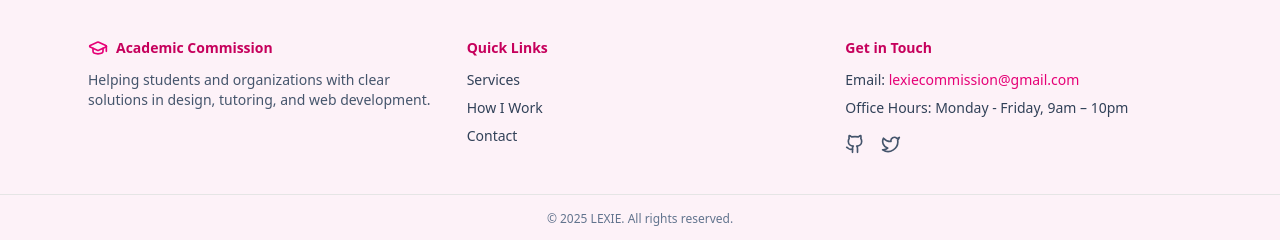
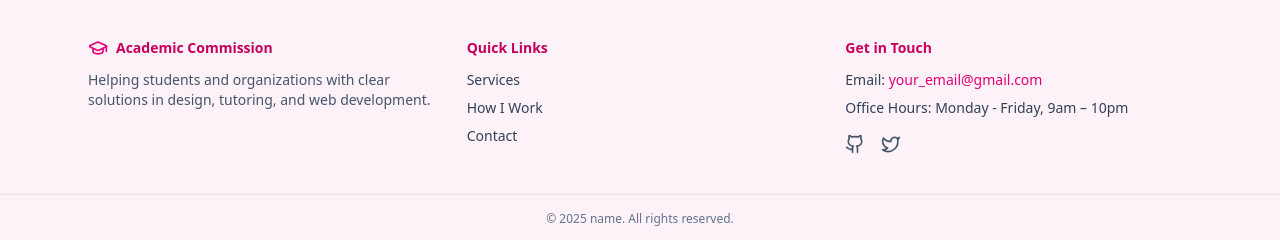
Before and after one commit to lexcommission/website, a Next.js app: page / in a window 1280 px wide. Shown: the part 2540-2780 px from the top of the page. Built offline with nearby package versions, Linux system fonts and the light colour scheme.

Commit message:
Update page.tsx

```diff
--- a/src/app/page.tsx
+++ b/src/app/page.tsx
@@ -360,10 +360,10 @@ export default function Page() {
 
                 emailjs
                   .sendForm(
-                    "service_tl8pilq",   // EmailJS Service ID
-                    "template_w9yxgzv",  // EmailJS Template ID
+                    "your_serviceid",   // EmailJS Service ID
+                    "your_templateid",  // EmailJS Template ID
                     e.target as HTMLFormElement,
-                    "8NVS0TuDBOESA4o2A" // Public Key
+                    "your_publickey" // Public Key
                   )
                   .then(() => {
                     setFormMessage({ text: "Message sent successfully!", type: "success" });
@@ -489,10 +489,10 @@ export default function Page() {
             <p>
               Email:{" "}
               <a
-                href="mailto:lexiecommission@gmail.com"
+                href="mailto:youremail@gmail.com"
                 className="text-pink-600 hover:underline hover:text-pink-700"
               >
-                lexiecommission@gmail.com
+                your_email@gmail.com
               </a>
             </p>
 
@@ -501,7 +501,7 @@ export default function Page() {
             {/* Social Icons */}
             <div className="flex gap-4 mt-4">
               <a
-                href="https://github.com/lexcommission"
+                href="https://github.com/your_username"
                 target="_blank"
                 rel="noopener noreferrer"
                 className="text-slate-600 hover:text-pink-600"
@@ -509,7 +509,7 @@ export default function Page() {
                 <Icons.Github className="w-5 h-5" />
               </a>
               <a
-                href="https://x.com/lexiecomms"
+                href="https://x.com/your_username"
                 target="_blank"
                 rel="noopener noreferrer"
                 className="text-slate-600 hover:text-pink-600"
@@ -521,7 +521,7 @@ export default function Page() {
         </div>
 
         <div className="border-t text-center py-4 text-xs text-slate-500">
-          © {new Date().getFullYear()} LEXIE. All rights reserved.
+          © {new Date().getFullYear()} name. All rights reserved.
         </div>
       </footer>
     </div>
```
